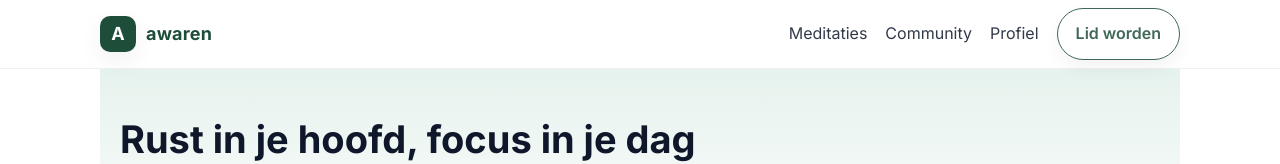
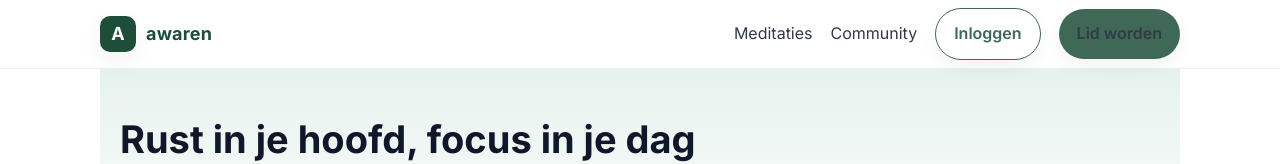
Before and after one commit to RoyvSichem/nextjs-boilerplate, a Next.js app: page / in a window 1280 px wide. Shown: the top 164 px of the page. Built offline with nearby package versions, Linux system fonts and the light colour scheme; no server answers; the database is empty.

Commit message:
Update layout.tsx

```diff
--- a/app/layout.tsx
+++ b/app/layout.tsx
@@ -1,8 +1,24 @@
 import './globals.css';
+import { supabaseServer } from '../lib/supabase-server';
+import { redirect } from 'next/navigation';
 
 export const metadata = { title: 'Awaren', description: 'Meditaties en meer' };
 
-export default function RootLayout({ children }: { children: React.ReactNode }) {
+export default async function RootLayout({ children }: { children: React.ReactNode }) {
+  const sb = await supabaseServer();
+  const { data: { user } } = await sb.auth.getUser();
+  const { data: me } =
+    user
+      ? await sb.from('profiles').select('role').eq('id', user.id).single()
+      : { data: null as any };
+
+  async function signOut() {
+    'use server';
+    const sb2 = await supabaseServer();
+    await sb2.auth.signOut();
+    redirect('/');
+  }
+
   return (
     <html lang="nl">
       <head>
@@ -17,11 +33,25 @@ export default function RootLayout({ children }: { children: React.ReactNode })
               <span className="logo-badge">A</span>
               <span>awaren</span>
             </a>
+
             <div className="navlinks">
               <a href="/c/bodyscan">Meditaties</a>
               <a href="/community">Community</a>
-              <a href="/profile">Profiel</a>
-              <a className="btn ghost" href="/subscribe">Lid worden</a>
+
+              {user ? (
+                <>
+                  <a href="/profile">Profiel</a>
+                  {me?.role === 'admin' && <a href="/admin">Admin</a>}
+                  <form action={signOut} style={{margin:0}}>
+                    <button className="btn ghost" type="submit">Uitloggen</button>
+                  </form>
+                </>
+              ) : (
+                <>
+                  <a className="btn ghost" href="/login">Inloggen</a>
+                  <a className="btn" href="/subscribe">Lid worden</a>
+                </>
+              )}
             </div>
           </div>
         </nav>
```
